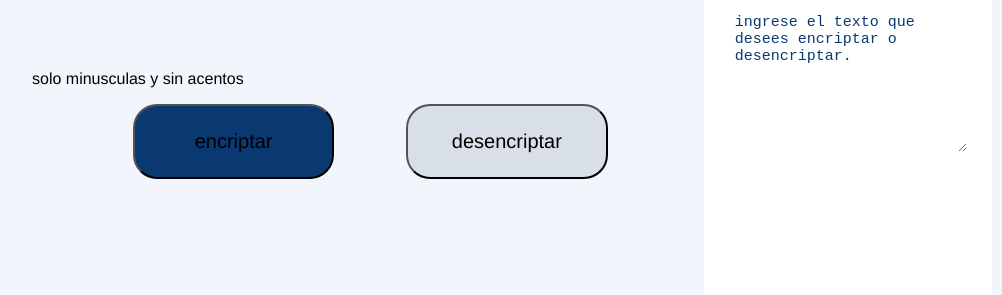
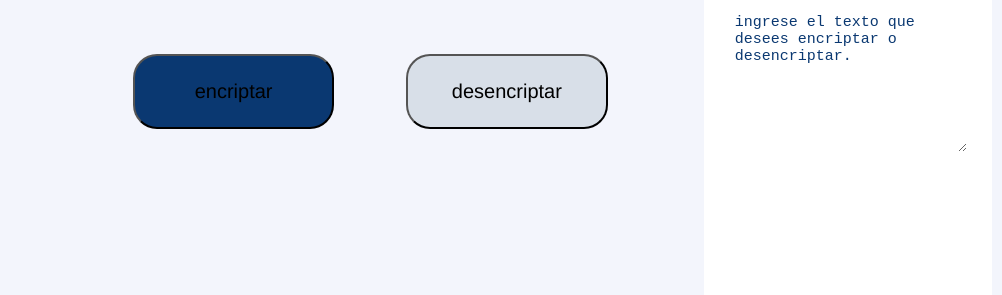
Before and after one commit to MartinDonse/Alura, a plain HTML site: page index.html in a window 1280 px wide. Shown: the part 505-800 px from the top of the page, without its empty margins (128-1130 px from the left). Drawn offline with Linux system fonts and the light colour scheme.

Commit message:
elmine 1 linea

```diff
--- a/index.html
+++ b/index.html
@@ -24,7 +24,7 @@
 		<button id="copiar" type="button" name="button" onclick="copy()">¡Copiar!</button>
 	</div>
 	<div class="left-button">
-		<p>solo minusculas y sin acentos</p>
+
 		<button type="button" id="btn-encriptar" onclick="encriptar()">encriptar</button>
 		<button type="button" id="btn-desencriptar" onclick="desencriptar()">desencriptar</button>
 	</div>
```
